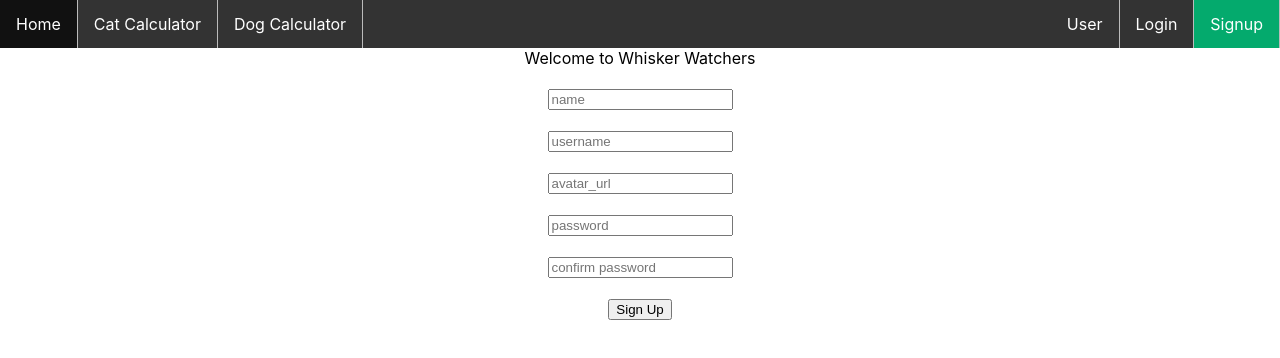
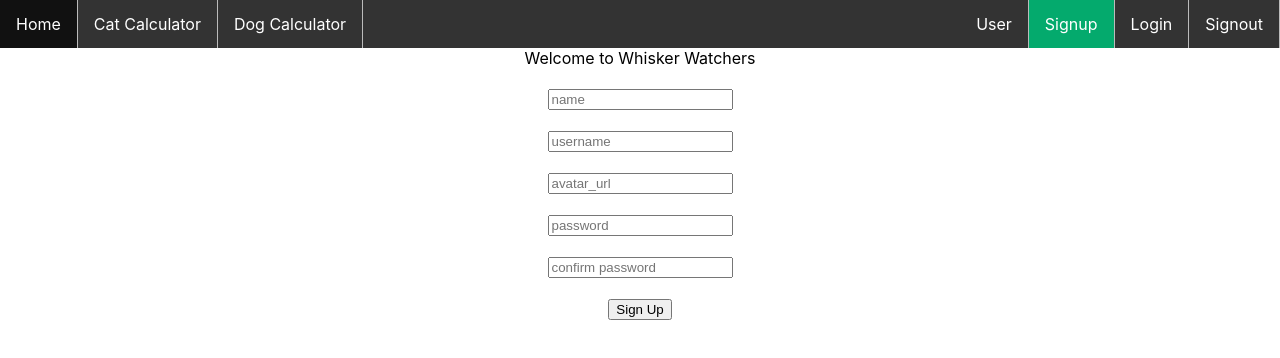
Before and after one commit to erobbi/whisker_watchers_frontend, a React (Create React App) app: page /signup in a window 1280 px wide. Shown: the top 358 px of the page. Built offline with nearby package versions, Linux system fonts and the light colour scheme; no server answers.

Commit message:
added error handling to login and added logout button

```diff
--- a/src/App.js
+++ b/src/App.js
@@ -18,8 +18,8 @@ function App() {
 
   return (
     <div className="App">
-      <TopBar />
-      <MainContainer setUser={setUser}/>
+      <TopBar setUser={setUser} />
+      <MainContainer setUser={setUser} />
     </div>
   );
 }
--- a/src/Login.js
+++ b/src/Login.js
@@ -1,10 +1,12 @@
 import React, { useState } from 'react'
+import { useHistory } from "react-router-dom";
 import Button from "@mui/material/Button";
 
 function Login({ user, setUser }) {
   const [username, setUsername] = useState("");
   const [password, setPassword] = useState("");
   const [errors, setErrors] = useState([]);
+  const history = useHistory();
 
   function handleSubmit(e) {
       console.log("triggered")
@@ -18,6 +20,7 @@ function Login({ user, setUser }) {
     }).then((r) => {
       if (r.ok) {
         r.json().then(setUser);
+        history.push("/welcome");
       } else {
         r.json().then((err) => setErrors(err.errors));
       }
@@ -46,6 +49,13 @@ function Login({ user, setUser }) {
       <Button type="submit" variant="contained">
         Login
       </Button>
+      {errors
+        ? errors.map((err) => (
+            <h3 style={{ color: "red" }} key={err}>
+              {err}
+            </h3>
+          ))
+        : null}
     </form>
   );
 }
--- a/src/NavBar.js
+++ b/src/NavBar.js
@@ -1,7 +1,15 @@
 import React from 'react'
 import { NavLink } from 'react-router-dom'
 
-export default function NavBar() {
+export default function NavBar({ setUser }) {
+  function handleLogoutClick() {
+    fetch("/logout", { method: "DELETE" }).then((r) => {
+      if (r.ok) {
+        setUser({});
+      }
+    });
+  }
+
     return (
       <div>
         <ul>
@@ -20,14 +28,19 @@ export default function NavBar() {
               <a>Dog Calculator</a>
             </li>
           </NavLink>
+
+          {/* right side of navBar (reverse order, for float right rendering) */}
+          <li onClick={handleLogoutClick} className="navItemRight">
+            <a>Signout</a>
+          </li>
+          <NavLink className="navItemRight" exact to="login">
+            <li>
+              <a>Login</a>
+            </li>
+          </NavLink>
           <NavLink className="navItemRight" exact to="signup">
             <li>
               <a>Signup</a>
-            </li>
-          </NavLink>
-          <NavLink className="navItemRight" exact to="login">
-            <li>
-              <a>Login</a>
             </li>
           </NavLink>
           <NavLink className="navItemRight" exact to="user">
--- a/src/TopBar.js
+++ b/src/TopBar.js
@@ -1,10 +1,10 @@
 import React from 'react'
 import NavBar from './NavBar.js'
 
-export default function TopBar() {
+export default function TopBar({ setUser }) {
     return (
         <>
-            <NavBar />
+            <NavBar setUser={setUser}/>
             <div>
                 Welcome to Whisker Watchers
             </div>
```
